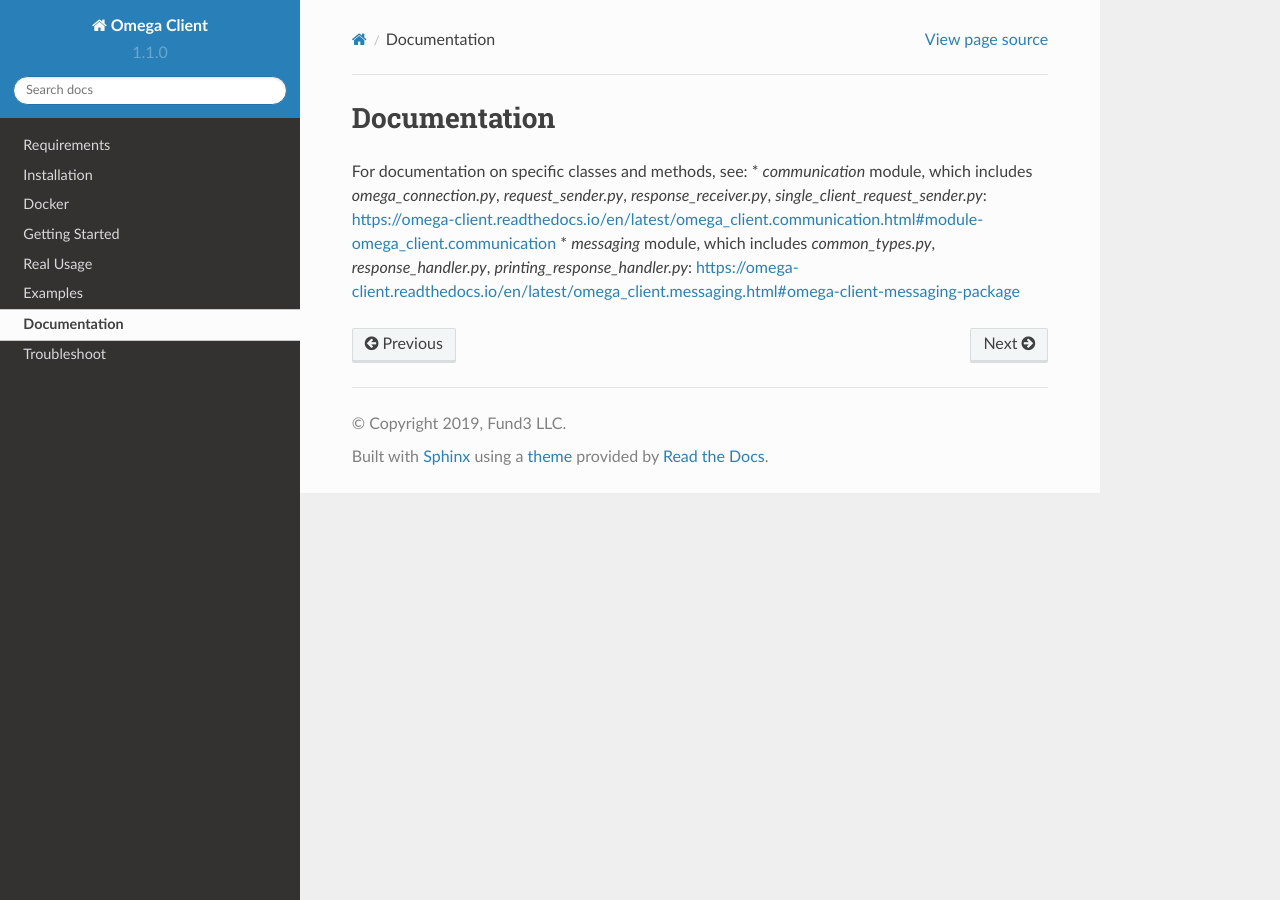
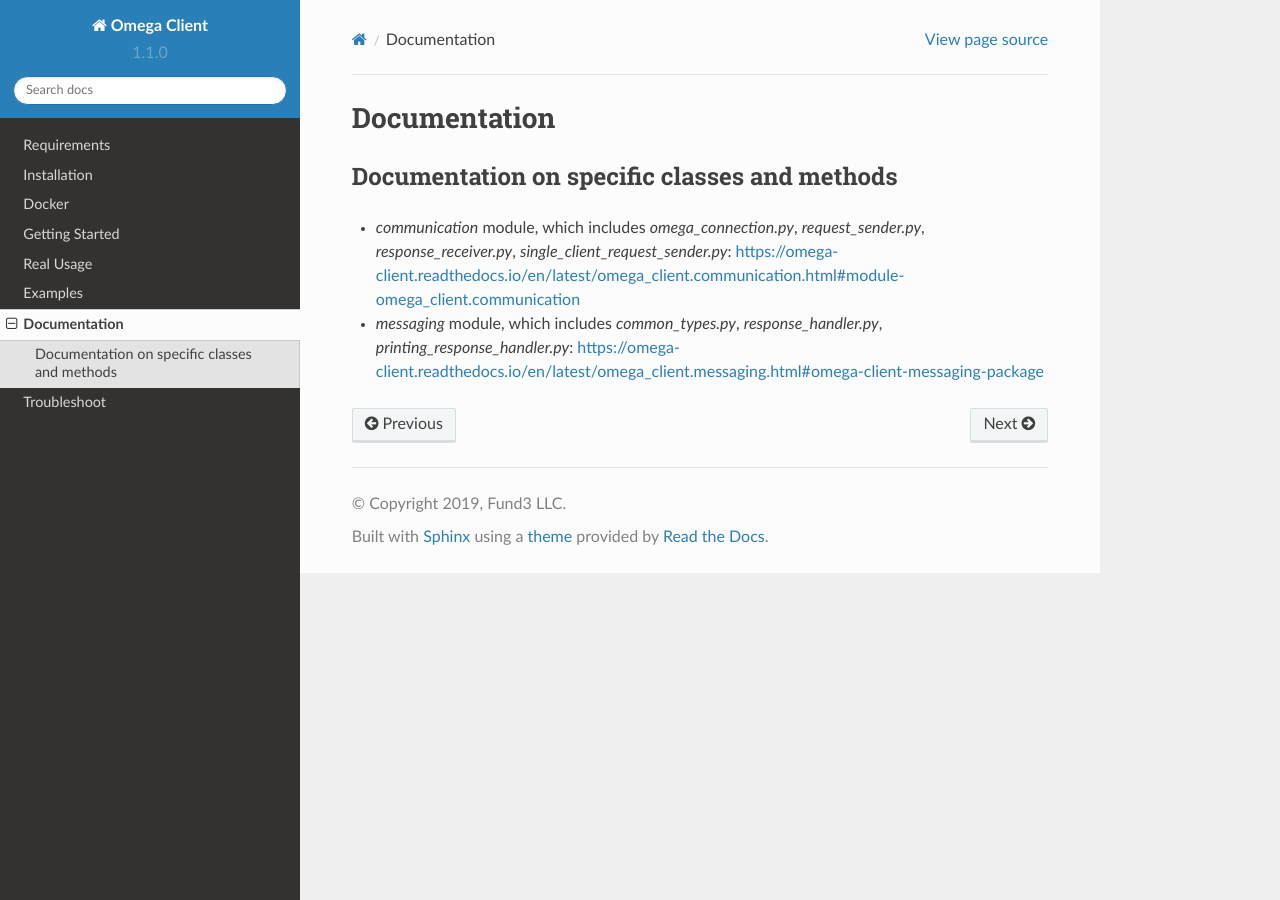
Before and after one commit to fund3/python_omega_client, a Sphinx documentation site: the page built from docs/source/Documentation.rst, in a window 1280 px wide. Built offline with Sphinx 7.4.7 and the Read the Docs theme 2.0.0, drawn with Linux system fonts in a browser that asks for light colours.

Commit message:
minor docs fixes

````diff
--- a/docs/source/Docker.rst
+++ b/docs/source/Docker.rst
@@ -2,5 +2,5 @@ Docker
 ******
 
 From the root directory of the repo, do
-```docker build -f docker/python3.6/Dockerfile .``
+``docker build -f docker/python3.6/Dockerfile .``
 Replace `python3.6` with the directory name that you are using.
--- a/docs/source/Documentation.rst
+++ b/docs/source/Documentation.rst
@@ -1,8 +1,8 @@
 Documentation
 *************
 
-For documentation on specific classes and methods, see:
-* `communication` module, which includes `omega_connection.py`, `request_sender.py`,
-`response_receiver.py`, `single_client_request_sender.py`: https://omega-client.readthedocs.io/en/latest/omega_client.communication.html#module-omega_client.communication
-* `messaging` module, which includes `common_types.py`, `response_handler.py`,
-`printing_response_handler.py`: https://omega-client.readthedocs.io/en/latest/omega_client.messaging.html#omega-client-messaging-package
+Documentation on specific classes and methods
+=============================================
+
+* `communication` module, which includes `omega_connection.py`, `request_sender.py`, `response_receiver.py`, `single_client_request_sender.py`: https://omega-client.readthedocs.io/en/latest/omega_client.communication.html#module-omega_client.communication
+* `messaging` module, which includes `common_types.py`, `response_handler.py`, `printing_response_handler.py`: https://omega-client.readthedocs.io/en/latest/omega_client.messaging.html#omega-client-messaging-package
--- a/docs/source/Installation.rst
+++ b/docs/source/Installation.rst
@@ -12,7 +12,7 @@ are doing since you may run into issues with symlink etc.
 
 Alternative ways
 ================
-1. Clone the repo and run ``python3 setup.py install` or ``pip3 install .`` in the root directory of the repo.
+1. Clone the repo and run ``python3 setup.py install`` or ``pip3 install .`` in the root directory of the repo.
 2. Alternatively, if you have SSH key on your machine, you can do ``pip3 install git+ssh://git@github.com/fund3/python_omega_client.git``
 3. If you want to manually input credentials or use credentials saved locally on git,
 you can do: ``pip3 install git+https://github.com/fund3/python_omega_client.git``
````
